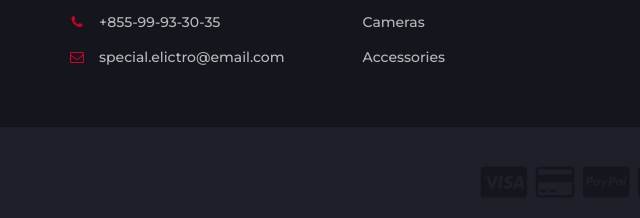
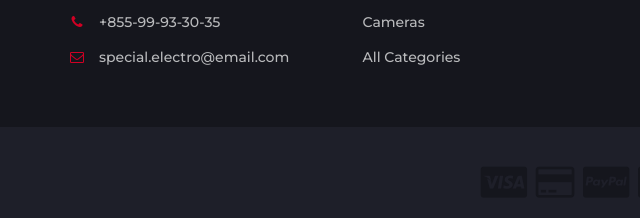
Before and after one commit to satan004/myweb_electro, a plain HTML site: page index.html in a window 1280 px wide. Shown: the part 3127-3345 px from the top of the page, 0-640 px from the left. Drawn offline with Linux system fonts and the light colour scheme.

Commit message:
fix code

```diff
--- a/index.html
+++ b/index.html
@@ -27,9 +27,6 @@
 		<!-- Custom stlylesheet -->
 		<link type="text/css" rel="stylesheet" href="css/style.css"/>
 
-		<!-- HTML5 shim and Respond.js for IE8 support of HTML5 elements and media queries -->
-		<!-- WARNING: Respond.js doesn't work if you view the page via file:// -->
-		<!--[if lt IE 9]-->
 		  <script src="https://oss.maxcdn.com/html5shiv/3.7.3/html5shiv.min.js"></script>
 		  <script src="https://oss.maxcdn.com/respond/1.4.2/respond.min.js"></script>
 
@@ -1008,7 +1005,7 @@
 								<ul class="footer-links">
 									<li><a href="#"><i class="fa fa-map-marker"></i>1734 Stonecoal Road</a></li>
 									<li><a href="#"><i class="fa fa-phone"></i>+855-99-93-30-35</a></li>
-									<li><a href="#"><i class="fa fa-envelope-o"></i>special.elictro@email.com</a></li>
+									<li><a href="#"><i class="fa fa-envelope-o"></i>special.electro@email.com</a></li>
 								</ul>
 							</div>
 						</div>
@@ -1021,7 +1018,7 @@
 									<li><a href="#">Laptops</a></li>
 									<li><a href="#">Smartphones</a></li>
 									<li><a href="#">Cameras</a></li>
-									<li><a href="#">Accessories</a></li>
+									<li><a href="#">All Categories</a></li>
 								</ul>
 							</div>
 						</div>
```
